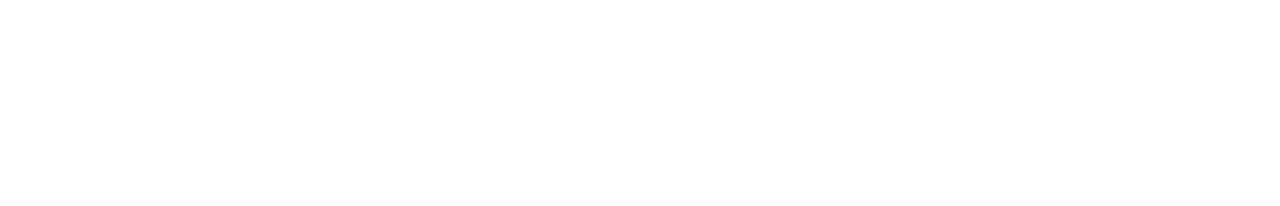
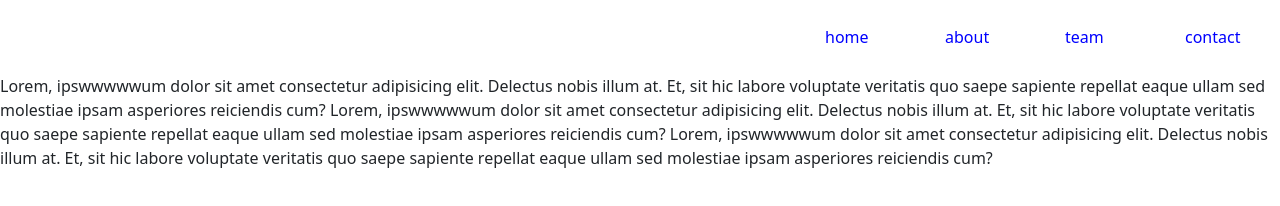
Before and after one commit to robjargithub/mrm, a plain HTML site: page index.html in a window 1280 px wide. Drawn offline with Linux system fonts and the light colour scheme.

Commit message:
niewazne

```diff
--- a/css/style.css
+++ b/css/style.css
@@ -0,0 +1,28 @@
+body{
+    background: ghostwhite;
+    background: #f5f5f5;
+    font-family: 'Lato', sans-serif;
+    font-weight: 200;
+    min-width: 100%;
+
+}
+
+
+.wrapper{
+    display: flex;
+    flex-direction: column;
+    align-items: flex-end;
+}
+
+
+#menu-wrapper{
+    display: flex;
+    flex-direction: row wrap;
+}
+.menu-box{
+
+    min-width: 120px;
+    padding: 25px;
+    color:blue;
+
+}
--- a/index.html
+++ b/index.html
@@ -1,18 +1,44 @@
 <!DOCTYPE HTML>
-<html lang="pl">
+<html lang="en">
 <head>
 	<meta charset="utf-8" />
 	<meta http-equiv="X-UA-Compatible" content="IE=edge,chrome=1" />
 
-	<title></title>
+	<link rel="preconnect" href="https://fonts.googleapis.com">
+	<link rel="preconnect" href="https://fonts.gstatic.com" crossorigin>
+	<link href="https://fonts.googleapis.com/css2?family=Lato:ital,wght@0,300;0,400;0,700;1,300;1,400&display=swap" rel="stylesheet">
 
-	<meta name="description" content="Opis w Google" />
-	<meta name="keywords" content="słowa, kluczowe, wypisane, po, porzecinku" />
+	<link rel="stylesheet" href="css/style.css">
+	<link rel="stylesheet" href="css/bootstrap.css">
+
+	<title>mrm</title>
+
+	<meta name="description" content="official site" />
+	<meta name="keywords" content="broadcasting, graphic producer, programming, vizrt, xpression" />
+
 
 </head>
 
 <body>
+	<div class="wrapper">
+		<div id="menu-wrapper">
+			<div class="menu-box">home</div>
+			<div class="menu-box">about</div>
+			<div class="menu-box">team</div>
+			<div class="menu-box">contact</div>
 
-
+		</div>
+	Lorem, ipswwwwwum dolor sit amet consectetur adipisicing elit.
+	Delectus nobis illum at. Et, sit hic labore voluptate veritatis
+	quo saepe sapiente repellat eaque ullam sed molestiae ipsam asperiores reiciendis
+	cum?
+	Lorem, ipswwwwwum dolor sit amet consectetur adipisicing elit.
+	Delectus nobis illum at. Et, sit hic labore voluptate veritatis
+	quo saepe sapiente repellat eaque ullam sed molestiae ipsam asperiores reiciendis
+	cum?	Lorem, ipswwwwwum dolor sit amet consectetur adipisicing elit.
+	Delectus nobis illum at. Et, sit hic labore voluptate veritatis
+	quo saepe sapiente repellat eaque ullam sed molestiae ipsam asperiores reiciendis
+	cum?
+	</div>
 </body>
 </html>
```
